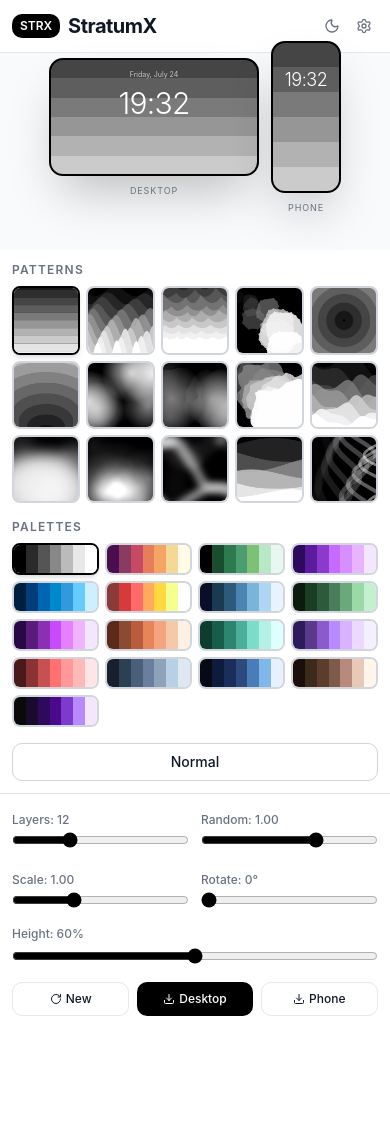
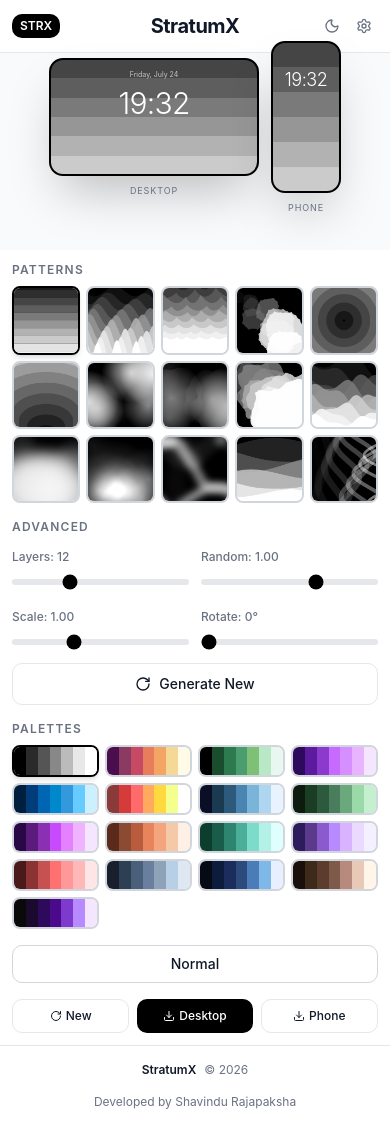
Before and after one commit to ShaviRajapaksha/StratumX, a Next.js app: page /StratumX/ in a window 390 px wide. Before the commit the page ends 1028 px from the top, so only its background shows below. Built offline with nearby package versions, Linux system fonts and the light colour scheme.

Commit message:
feat: enhance Page component with theme synchronization and improved mobile controls

```diff
--- a/app/page.tsx
+++ b/app/page.tsx
@@ -1,8 +1,7 @@
-// page.tsx
 'use client';
 
-import { useState } from 'react';
-import { Settings, Download, RotateCw, Sun, Moon } from 'lucide-react';
+import { useState, useEffect } from 'react';
+import { Settings, Download, RotateCw, Sun, Moon, Heart, Sparkles } from 'lucide-react';
 import PatternSelector from '@/components/pattern-selector';
 import PaletteSelector from '@/components/palette-selector';
 import PreviewMockups from '@/components/preview-mockups';
@@ -25,6 +24,16 @@ export default function Page() {
   const [uiTheme, setUiTheme] = useState<'light' | 'dark'>('light');
   const [isDownloading, setIsDownloading] = useState(false);
 
+  // Synchronize state with Tailwind v4's `.dark` class ancestor rule
+  useEffect(() => {
+    const root = document.documentElement;
+    if (uiTheme === 'dark') {
+      root.classList.add('dark');
+    } else {
+      root.classList.remove('dark');
+    }
+  }, [uiTheme]);
+
   const handlePatternChange = (pattern: PatternType) => {
     setConfig(prev => ({ ...prev, pattern }));
   };
@@ -45,7 +54,7 @@ export default function Page() {
   };
 
   const toggleUiTheme = () => {
-    setUiTheme(prev => prev === 'light' ? 'dark' : 'light');
+    setUiTheme(prev => (prev === 'light' ? 'dark' : 'light'));
   };
 
   const handleLayerCountChange = (count: number) => {
@@ -72,7 +81,7 @@ export default function Page() {
     setIsDownloading(true);
     try {
       const width = type === 'desktop' ? 3840 : 1290;
-      const height = type === 'desktop' ? 2160 : 2796;
+      const height = 2160;
 
       const canvas = await renderWallpaperToCanvas(width, height, config);
       const filename = type === 'desktop' ? 'StratumX-desktop-4k.png' : 'StratumX-mobile.png';
@@ -85,44 +94,50 @@ export default function Page() {
     }
   };
 
-  // Slate/Dark theme colors - lighter and more refined
-  const bgClass = uiTheme === 'dark'
-    ? 'bg-[#1a1a1e] text-[#e8e8ea]'
-    : 'bg-white text-gray-900';
-  const borderClass = uiTheme === 'dark'
-    ? 'border-[#2a2a30]'
-    : 'border-gray-200';
-  const secondaryBgClass = uiTheme === 'dark'
-    ? 'bg-[#121215]'
-    : 'bg-gray-50';
-  const hoverClass = uiTheme === 'dark'
-    ? 'hover:bg-[#2a2a30]'
-    : 'hover:bg-gray-50';
-  const textSecondaryClass = uiTheme === 'dark'
-    ? 'text-[#8888aa]'
-    : 'text-gray-500';
-  const inputBgClass = uiTheme === 'dark'
-    ? 'bg-[#1a1a1e]'
-    : 'bg-white';
-  const cardBgClass = uiTheme === 'dark'
-    ? 'bg-[#141418] border-[#2a2a30]'
-    : 'bg-white border-gray-200';
+  const bgClass = uiTheme === 'dark' ? 'bg-[#1a1a1e] text-[#e8e8ea]' : 'bg-white text-gray-900';
+  const borderClass = uiTheme === 'dark' ? 'border-[#2a2a30]' : 'border-gray-200';
+  const secondaryBgClass = uiTheme === 'dark' ? 'bg-[#121215]' : 'bg-gray-50';
+  const hoverClass = uiTheme === 'dark' ? 'hover:bg-[#2a2a30]' : 'hover:bg-gray-50';
+  const textSecondaryClass = uiTheme === 'dark' ? 'text-[#8888aa]' : 'text-gray-500';
 
   return (
     <main className={`min-h-screen flex flex-col ${bgClass} transition-colors duration-300`}>
       {/* Header */}
       <header className={`border-b ${borderClass} ${bgClass} px-3 sm:px-8 py-3 sm:py-6`}>
-        <div className="flex items-center justify-between max-w-full">
-          <div className="flex items-center gap-2 sm:gap-3">
+        <div className="relative flex items-center justify-between max-w-full">
+          {/* Left - STRX and StratumX (desktop) */}
+          <div className="hidden lg:flex items-center gap-2 sm:gap-3">
             <div className={`${uiTheme === 'dark' ? 'bg-white text-black' : 'bg-black text-white'} px-2 sm:px-3 py-1 rounded-lg text-xs sm:text-sm font-semibold`}>
               STRX
             </div>
             <h1 className="text-xl sm:text-3xl font-bold tracking-tight">StratumX</h1>
           </div>
+
+          {/* Left - STRX only (mobile) */}
+          <div className="lg:hidden flex items-center">
+            <div className={`${uiTheme === 'dark' ? 'bg-white text-black' : 'bg-black text-white'} px-2 py-1 rounded-lg text-xs font-semibold`}>
+              STRX
+            </div>
+          </div>
+
+          {/* Center - Description (desktop) */}
+          <div className="hidden lg:flex items-center justify-center absolute left-1/2 transform -translate-x-1/2">
+            <p className="text-2xs text-gray-500 dark:text-gray-400 font-light tracking-wider whitespace-nowrap">
+              Create your own wallpaper
+            </p>
+          </div>
+
+          {/* Center - StratumX (mobile) */}
+          <div className="lg:hidden flex items-center justify-center absolute left-1/2 transform -translate-x-1/2">
+            <h1 className="text-xl font-bold tracking-tight">StratumX</h1>
+          </div>
+
+          {/* Right - Theme toggle & Settings */}
           <div className="flex items-center gap-1 sm:gap-2">
             <button
               onClick={toggleUiTheme}
               className={`p-1.5 sm:p-2 rounded-lg transition-colors ${hoverClass}`}
+              aria-label="Toggle Theme"
             >
               {uiTheme === 'light' ? (
                 <Moon className={`w-4 h-4 sm:w-5 sm:h-5 ${textSecondaryClass}`} />
@@ -130,19 +145,24 @@ export default function Page() {
                 <Sun className={`w-4 h-4 sm:w-5 sm:h-5 ${textSecondaryClass}`} />
               )}
             </button>
-            <button className={`p-1.5 sm:p-2 rounded-lg transition-colors ${hoverClass}`}>
+            <button className={`p-1.5 sm:p-2 rounded-lg transition-colors ${hoverClass}`} aria-label="Settings">
               <Settings className={`w-4 h-4 sm:w-5 sm:h-5 ${textSecondaryClass}`} />
             </button>
           </div>
         </div>
       </header>
 
+      {/* Main Workspace */}
       <div className="flex flex-1 flex-col lg:flex-row">
         {/* Left Sidebar - Pattern & Palette (Desktop) */}
         <div className={`hidden lg:block w-72 border-r ${borderClass} ${bgClass} p-6 overflow-y-auto`}>
           <div className="mb-6">
             <h3 className={`text-xs font-semibold uppercase tracking-widest ${textSecondaryClass} mb-3`}>Patterns</h3>
-            <PatternSelector value={config.pattern} onChange={handlePatternChange} />
+            <PatternSelector
+              value={config.pattern}
+              palette={config.palette}
+              onChange={handlePatternChange}
+            />
           </div>
 
           <div className="mb-6">
@@ -165,18 +185,87 @@ export default function Page() {
           </div>
         </div>
 
-        {/* Mobile Controls (Below Preview) */}
+        {/* Mobile Controls */}
         <div className="lg:hidden order-2 px-3 py-3 space-y-4 bg-inherit">
+          {/* Pattern */}
           <div>
             <h3 className={`text-xs font-semibold uppercase tracking-widest ${textSecondaryClass} mb-2`}>Patterns</h3>
-            <PatternSelector value={config.pattern} onChange={handlePatternChange} />
+            <PatternSelector
+              value={config.pattern}
+              palette={config.palette}
+              onChange={handlePatternChange}
+            />
           </div>
 
+          {/* Advanced Controls (Mobile) */}
+          <div>
+            <h3 className={`text-xs font-semibold uppercase tracking-widest ${textSecondaryClass} mb-2`}>Advanced</h3>
+            <div className="grid grid-cols-2 gap-3">
+              <div>
+                <label className={`text-xs font-medium ${textSecondaryClass}`}>Layers: {config.layerCount}</label>
+                <input
+                  type="range"
+                  min="4"
+                  max="30"
+                  value={config.layerCount}
+                  onChange={(e) => handleLayerCountChange(parseInt(e.target.value))}
+                  className="slider-input w-full"
+                />
+              </div>
+              <div>
+                <label className={`text-xs font-medium ${textSecondaryClass}`}>Random: {config.randomness.toFixed(2)}</label>
+                <input
+                  type="range"
+                  min="0"
+                  max="1.5"
+                  step="0.05"
+                  value={config.randomness}
+                  onChange={(e) => handleRandomnessChange(parseFloat(e.target.value))}
+                  className="slider-input w-full"
+                />
+              </div>
+              <div>
+                <label className={`text-xs font-medium ${textSecondaryClass}`}>Scale: {config.scale.toFixed(2)}</label>
+                <input
+                  type="range"
+                  min="0.5"
+                  max="2"
+                  step="0.05"
+                  value={config.scale}
+                  onChange={(e) => handleScaleChange(parseFloat(e.target.value))}
+                  className="slider-input w-full"
+                />
+              </div>
+              <div>
+                <label className={`text-xs font-medium ${textSecondaryClass}`}>Rotate: {config.rotation}°</label>
+                <input
+                  type="range"
+                  min="0"
+                  max="360"
+                  step="1"
+                  value={config.rotation}
+                  onChange={(e) => handleRotationChange(parseFloat(e.target.value))}
+                  className="slider-input w-full"
+                />
+              </div>
+            </div>
+
+            <button
+              onClick={handleGenerateNew}
+              className={`w-full flex items-center justify-center gap-2 mt-3 px-4 py-2.5 border ${borderClass} rounded-lg transition-colors text-sm font-medium ${hoverClass}`}
+            >
+              <RotateCw className="w-4 h-4" />
+              Generate New
+            </button>
+          </div>
+
+          {/* Palettes */}
           <div>
             <h3 className={`text-xs font-semibold uppercase tracking-widest ${textSecondaryClass} mb-2`}>Palettes</h3>
             <PaletteSelector value={config.palette} onChange={handlePaletteChange} />
           </div>
 
+          {/* Depth */}
           <button
             onClick={() => handleReverseChange(!config.isReversed)}
             className={`w-full px-4 py-2 rounded-lg transition-colors text-sm font-medium border ${
@@ -187,6 +276,35 @@ export default function Page() {
           >
             {config.isReversed ? '⟲ Reversed' : 'Normal'}
           </button>
+
+          {/* Download */}
+          <div className="flex gap-2">
+            <button
+              onClick={handleGenerateNew}
+              className={`flex-1 flex items-center justify-center gap-1 px-3 py-2 border ${borderClass} rounded-lg transition-colors text-xs font-medium ${hoverClass}`}
+            >
+              <RotateCw className="w-3 h-3" />
+              New
+            </button>
+            <button
+              onClick={() => handleDownload('desktop')}
+              disabled={isDownloading}
+              className={`flex-1 flex items-center justify-center gap-1 px-3 py-2 ${
+                uiTheme === 'dark' ? 'bg-white text-black hover:bg-gray-200' : 'bg-black text-white hover:bg-gray-800'
+              } rounded-lg transition-colors text-xs font-medium disabled:opacity-50`}
+            >
+              <Download className="w-3 h-3" />
+              Desktop
+            </button>
+            <button
+              onClick={() => handleDownload('mobile')}
+              disabled={isDownloading}
+              className={`flex-1 flex items-center justify-center gap-1 px-3 py-2 border ${borderClass} rounded-lg transition-colors text-xs font-medium ${hoverClass} disabled:opacity-50`}
+            >
+              <Download className="w-3 h-3" />
+              Phone
+            </button>
+          </div>
         </div>
 
         {/* Main Preview Area */}
@@ -209,7 +327,7 @@ export default function Page() {
                 max="30"
                 value={config.layerCount}
                 onChange={(e) => handleLayerCountChange(parseInt(e.target.value))}
-                className={`w-full accent-black dark:accent-white ${inputBgClass}`}
+                className="slider-input w-full"
               />
             </div>
 
@@ -224,7 +342,7 @@ export default function Page() {
                 step="0.05"
                 value={config.randomness}
                 onChange={(e) => handleRandomnessChange(parseFloat(e.target.value))}
-                className={`w-full accent-black dark:accent-white ${inputBgClass}`}
+                className="slider-input w-full"
               />
             </div>
 
@@ -239,7 +357,7 @@ export default function Page() {
                 step="0.05"
                 value={config.scale}
                 onChange={(e) => handleScaleChange(parseFloat(e.target.value))}
-                className={`w-full accent-black dark:accent-white ${inputBgClass}`}
+                className="slider-input w-full"
               />
             </div>
 
@@ -254,7 +372,7 @@ export default function Page() {
                 step="1"
                 value={config.rotation}
                 onChange={(e) => handleRotationChange(parseFloat(e.target.value))}
-                className={`w-full accent-black dark:accent-white ${inputBgClass}`}
+                className="slider-input w-full"
               />
             </div>
           </div>
@@ -291,108 +409,23 @@ export default function Page() {
               <Download className="w-4 h-4" />
               Download Phone
             </button>
-            <div className={`text-center text-xs ${textSecondaryClass}`}>1290 × 2796 px</div>
-          </div>
-        </div>
-
-        {/* Mobile Advanced Controls & Download */}
-        <div className="lg:hidden order-3 px-3 py-3 border-t bg-inherit ${borderClass}">
-          <div className="space-y-3">
-            <div className="grid grid-cols-2 gap-3">
-              <div>
-                <label className={`text-xs font-medium ${textSecondaryClass}`}>Layers: {config.layerCount}</label>
-                <input
-                  type="range"
-                  min="4"
-                  max="30"
-                  value={config.layerCount}
-                  onChange={(e) => handleLayerCountChange(parseInt(e.target.value))}
-                  className="w-full accent-black dark:accent-white"
-                />
-              </div>
-              <div>
-                <label className={`text-xs font-medium ${textSecondaryClass}`}>Random: {config.randomness.toFixed(2)}</label>
-                <input
-                  type="range"
-                  min="0"
-                  max="1.5"
-                  step="0.05"
-                  value={config.randomness}
-                  onChange={(e) => handleRandomnessChange(parseFloat(e.target.value))}
-                  className="w-full accent-black dark:accent-white"
-                />
-              </div>
-              <div>
-                <label className={`text-xs font-medium ${textSecondaryClass}`}>Scale: {config.scale.toFixed(2)}</label>
-                <input
-                  type="range"
-                  min="0.5"
-                  max="2"
-                  step="0.05"
-                  value={config.scale}
-                  onChange={(e) => handleScaleChange(parseFloat(e.target.value))}
-                  className="w-full accent-black dark:accent-white"
-                />
-              </div>
-              <div>
-                <label className={`text-xs font-medium ${textSecondaryClass}`}>Rotate: {config.rotation}°</label>
-                <input
-                  type="range"
-                  min="0"
-                  max="360"
-                  step="1"
-                  value={config.rotation}
-                  onChange={(e) => handleRotationChange(parseFloat(e.target.value))}
-                  className="w-full accent-black dark:accent-white"
-                />
-              </div>
-            </div>
-
-            <div>
-              <div className="flex items-center justify-between mb-1">
-                <label className={`text-xs font-medium ${textSecondaryClass}`}>Height: {Math.round(config.heightAdjustment * 100)}%</label>
-              </div>
-              <input
-                type="range"
-                min="0.2"
-                max="1"
-                step="0.01"
-                value={config.heightAdjustment}
-                onChange={(e) => handleHeightAdjustmentChange(parseFloat(e.target.value))}
-                className="w-full accent-black dark:accent-white"
-              />
-            </div>
-
-            <div className="flex gap-2">
-              <button
-                onClick={handleGenerateNew}
-                className={`flex-1 flex items-center justify-center gap-1 px-3 py-2 border ${borderClass} rounded-lg transition-colors text-xs font-medium ${hoverClass}`}
-              >
-                <RotateCw className="w-3 h-3" />
-                New
-              </button>
-              <button
-                onClick={() => handleDownload('desktop')}
-                disabled={isDownloading}
-                className={`flex-1 flex items-center justify-center gap-1 px-3 py-2 ${
-                  uiTheme === 'dark' ? 'bg-white text-black hover:bg-gray-200' : 'bg-black text-white hover:bg-gray-800'
-                } rounded-lg transition-colors text-xs font-medium disabled:opacity-50`}
-              >
-                <Download className="w-3 h-3" />
-                Desktop
-              </button>
-              <button
-                onClick={() => handleDownload('mobile')}
-                disabled={isDownloading}
-                className={`flex-1 flex items-center justify-center gap-1 px-3 py-2 border ${borderClass} rounded-lg transition-colors text-xs font-medium ${hoverClass} disabled:opacity-50`}
-              >
-                <Download className="w-3 h-3" />
-                Phone
-              </button>
-            </div>
+            <div className={`text-center text-xs ${textSecondaryClass}`}>1290 × 2160 px</div>
           </div>
         </div>
       </div>
+
+      {/* Footer */}
+      <footer className="border-t border-gray-200 dark:border-gray-800 px-4 sm:px-8 py-4 sm:py-6">
+        <div className="flex flex-col sm:flex-row items-center justify-between gap-4 text-xs text-gray-500 dark:text-gray-400">
+          <div className="flex items-center gap-2">
+            <span className="font-semibold text-gray-900 dark:text-white">StratumX</span>
+            <span>© {new Date().getFullYear()}</span>
+          </div>
+          <div className="flex items-center gap-1">
+            <span>Developed by Shavindu Rajapaksha</span>
+          </div>
+        </div>
+      </footer>
     </main>
   );
 }
```
